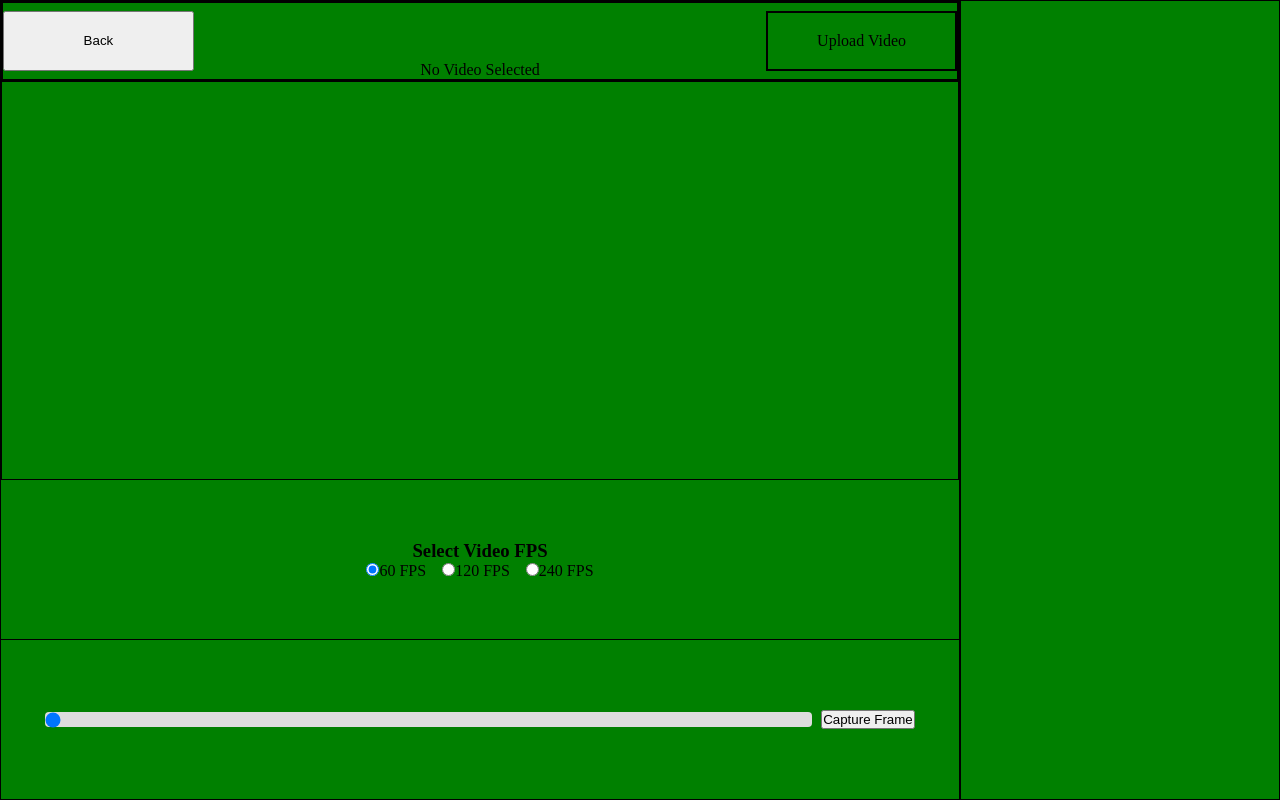
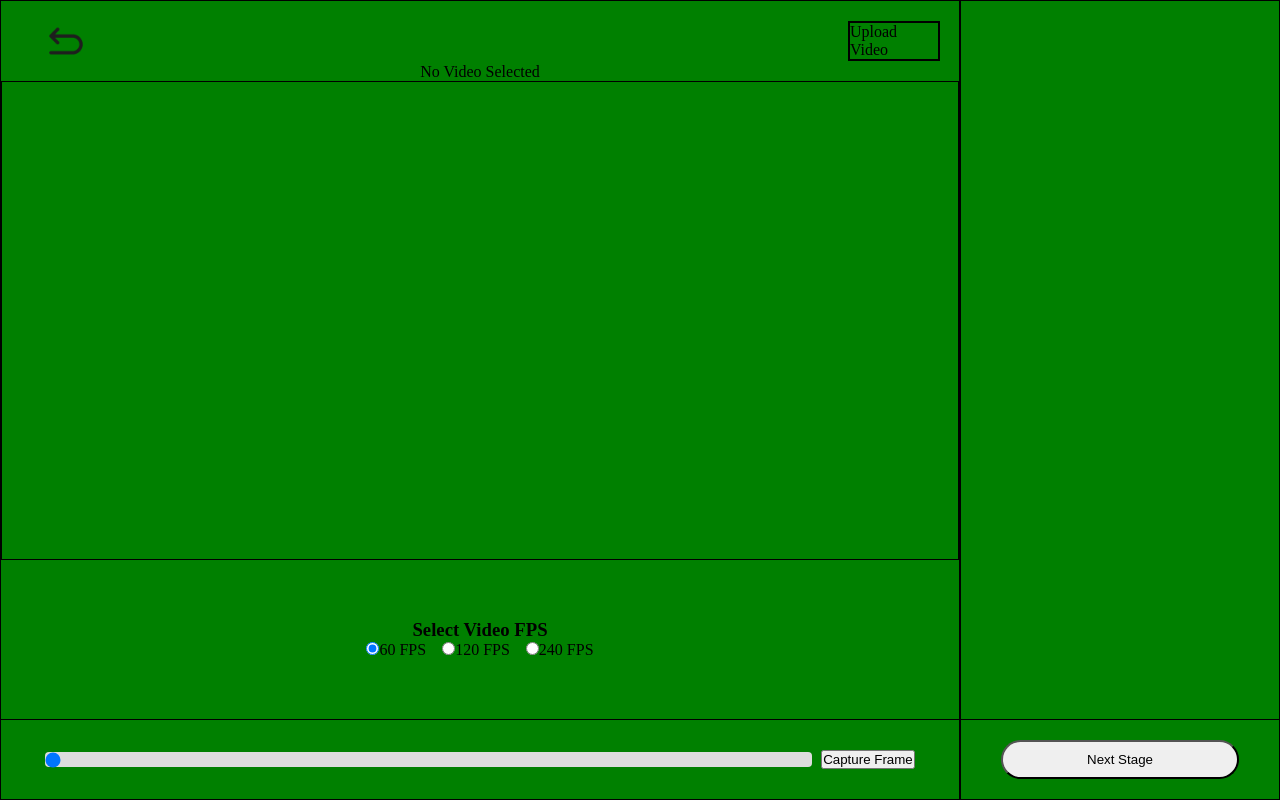
Before and after one commit to Jake-Noth/SpriteSheetGenerator, a React (Vite) app in the folder frontend/: page / in a window 1280 px wide. Both pictures are taken after a click on the element "Use Generator". Built offline with nearby package versions, Linux system fonts and the light colour scheme.

Commit message:
remove image from selected frames

```diff
--- a/frontend/src/GeneratorFeature/Generator.tsx
+++ b/frontend/src/GeneratorFeature/Generator.tsx
@@ -4,6 +4,7 @@ import SliderAndCapture from "./GeneratorComponents/SliderAndCapture"
 import Canvas from "./GeneratorComponents/Canvas"
 import Header from "./GeneratorComponents/Header"
 import SelectedFrames from "./GeneratorComponents/SelectedFrames"
+import NextStage from "./GeneratorComponents/NextStage"
 
 export default function Generator(){
 
@@ -27,7 +28,9 @@ export default function Generator(){
     const rightDivContainer: CSSProperties = {
         height:"100%",
         width:"25%",
-        border:"1px solid black"
+        border:"1px solid black",
+        display:"flex",
+        flexDirection:"column"
     }
 
     return(
@@ -41,6 +44,7 @@ export default function Generator(){
 
             <div style={{...rightDivContainer}}>
                 <SelectedFrames/>
+                <NextStage/>
             </div>
         </div>
     )
--- a/frontend/src/GeneratorFeature/GeneratorComponents/BackModal.tsx
+++ b/frontend/src/GeneratorFeature/GeneratorComponents/BackModal.tsx
@@ -1,6 +1,7 @@
 import { CSSProperties } from "react"
 import { usePageStore } from "../../PageSwitchStore";
 import { useDrawCanvasStore } from "../DrawCanvasStore";
+import { useSaveCanvasStore } from "../SaveCanvasStore";
 
 
 
@@ -29,9 +30,11 @@ export default function BackModal(props:modalProps){
 
     const {switchToHome} = usePageStore()
     const {reset} = useDrawCanvasStore()
+    const {resetSavedFrames} = useSaveCanvasStore()
 
     const switchToHomeAndReset = () =>{
         reset()
+        resetSavedFrames()
         switchToHome()
     }
 
@@ -50,7 +53,7 @@ export default function BackModal(props:modalProps){
             onClick={handleModalContentClick}>
 
                 <div style={{height:"40%", width:"90%", display:"flex", alignItems:"center", justifyContent:"center"}}>
-                    WARNING your progress will not be saved. Recommended approach is to reopen the page in a new tab to see the instructions
+                    WARNING your progress will not be saved. Recommended approach is to reopen the page in a new tab to see the instructions.
                 </div>
 
                 <div style={{height:"25%", width:" 90%", display:"flex", justifyContent:"center", alignItems:"center", gap:"5%"}}>
--- a/frontend/src/GeneratorFeature/GeneratorComponents/Canvas.tsx
+++ b/frontend/src/GeneratorFeature/GeneratorComponents/Canvas.tsx
@@ -13,7 +13,7 @@ export default function Canvas(){
     };
 
     return(
-        <div style={{height:"50%", width:"100%"}}>
+        <div style={{height:"60%", width:"100%"}}>
             <canvas ref={canvasCallbackRef} style={{ height: "100%", width: "100%", border:"1px solid black"}} />
         </div>
 
--- a/frontend/src/GeneratorFeature/GeneratorComponents/Header.tsx
+++ b/frontend/src/GeneratorFeature/GeneratorComponents/Header.tsx
@@ -43,14 +43,12 @@ export default function VideoAndBack() {
     };
 
     return (
-        <div id="header" style={{ height: "10%", width: "100%", display: "flex",flexDirection:"row",justifyContent:"space-between", alignItems:"center", border:"2px solid black" }}>
+        <div id="header" style={{ height: "10%", width: "100%", display: "flex",flexDirection:"row",justifyContent:"space-between", alignItems:"center", paddingRight:"2%", paddingLeft:"2%" }}>
 
-                <button
-                    style={{ height: "80%", width: "20%"}}
+                <div
+                    style={{ height: "50%", width: "10%", backgroundImage: "url('/back-arrow.webp')", backgroundSize:"contain", backgroundRepeat:"no-repeat", backgroundPosition:"center"}}
                     onClick={showTheModal}
-                >
-                    Back
-                </button>
+                />
 
                 <div
                     style={{
@@ -68,12 +66,13 @@ export default function VideoAndBack() {
                     htmlFor="videoUpload"
                     className="upload-label"
                     style={{
-                        height:"80%",
+                        height:"50%",
                         border: "2px solid black",
-                        width: "20%",
+                        width: "10%",
                         display: "flex",
                         alignItems: "center",
                         justifyContent: "center",
+
                     }}
                 >
                     {fileName ? "Change Video" : "Upload Video"}
--- /dev/null
+++ b/frontend/src/GeneratorFeature/GeneratorComponents/NextStage.tsx
@@ -0,0 +1,10 @@
+
+
+
+export default function NextStage(){
+    return(
+        <div id="next-stage" style={{display:"flex", height:"10%", width:"100%", borderTop:"1px solid black", justifyContent:"center", alignItems:'center'}}>
+            <button style={{height:"50%", width:"75%", borderRadius:"20px"}}>Next Stage</button>
+        </div>
+    )
+}
--- a/frontend/src/GeneratorFeature/GeneratorComponents/SelectedFrames.tsx
+++ b/frontend/src/GeneratorFeature/GeneratorComponents/SelectedFrames.tsx
@@ -1,21 +1,65 @@
 import { useSaveCanvasStore } from "../SaveCanvasStore";
 
 export default function SelectedFrames() {
-    const { savedFrames } = useSaveCanvasStore();
+    const { savedFrames, deleteSavedFrame } = useSaveCanvasStore();
 
     const sortedFrames = Object.entries(savedFrames).sort(
         ([keyA], [keyB]) => Number(keyA) - Number(keyB)
     );
 
     return (
-        <div style={{ width: "100%", height: "100%", overflowY: "auto" }}>
+        <div id="selectedFrames" style={{ width: "100%", height: "90%", overflowY: "auto" }}>
             {sortedFrames.map(([key, dataUrl]) => (
-                <div key={key} style={{ width: "100%", marginBottom: "10px" }}>
+                <div
+                    key={key}
+                    style={{
+                        width: "100%",
+                        marginBottom: "10px",
+                        position: "relative", // Needed for absolute positioning of overlay
+                        cursor: "pointer", // Change cursor to pointer to indicate interactivity
+                    }}
+                    onMouseEnter={(e: React.MouseEvent<HTMLDivElement>) => {
+                        const overlay = e.currentTarget.querySelector(".overlay") as HTMLElement;
+                        if (overlay) overlay.style.opacity = "1";
+                    }}
+                    onMouseLeave={(e: React.MouseEvent<HTMLDivElement>) => {
+                        const overlay = e.currentTarget.querySelector(".overlay") as HTMLElement;
+                        if (overlay) overlay.style.opacity = "0";
+                    }}
+                    onClick={()=>{
+                        deleteSavedFrame(Number(key))
+                    }}
+                >
                     <img
                         src={dataUrl}
                         alt={`Frame ${key}`}
-                        style={{ width: "100%", height: "auto", objectFit: "contain" }}
+                        style={{
+                            width: "100%",
+                            height: "auto",
+                            objectFit: "contain",
+                            display: "block", // Remove extra space under image
+                        }}
                     />
+                    <div
+                        className="overlay"
+                        style={{
+                            position: "absolute",
+                            top: 0,
+                            left: 0,
+                            width: "100%",
+                            height: "100%",
+                            backgroundColor: "rgba(0, 0, 0, 0.5)", // Semi-transparent background
+                            color: "white", // Text color
+                            display: "flex",
+                            justifyContent: "center",
+                            alignItems: "center",
+                            opacity: 0, // Initially hidden
+                            transition: "opacity 0.3s", // Smooth transition
+                            fontSize: "18px",
+                        }}
+                    >
+                        Remove
+                    </div>
                 </div>
             ))}
         </div>
--- a/frontend/src/GeneratorFeature/GeneratorComponents/SliderAndCapture.tsx
+++ b/frontend/src/GeneratorFeature/GeneratorComponents/SliderAndCapture.tsx
@@ -29,12 +29,8 @@ export default function SliderAndCapture(props: SliderProps) {
         [setSlider]
     );
 
-
-
-
     const captureFrame = () => {
         const slider = document.getElementById("slider") as HTMLInputElement
-
 
         if (slider && !(Number(slider.value) in savedFrames)){
             const canvas = document.createElement("canvas");
@@ -51,13 +47,12 @@ export default function SliderAndCapture(props: SliderProps) {
 
             }
         }
-
     }
 
     return (
         <div
             style={{
-                height: "20%",
+                height: "10%",
                 width: "100%",
                 display: "flex",
                 alignItems: "center",
--- a/frontend/src/GeneratorFeature/SaveCanvasStore.ts
+++ b/frontend/src/GeneratorFeature/SaveCanvasStore.ts
@@ -4,6 +4,7 @@ type SaveCanvas = {
   savedFrames: { [key: number]: string }; // Dictionary type with number keys and string values
   setSavedFrames: (frame: number, url: string) => void; // Function to add/update a frame
   resetSavedFrames: () => void; // Function to reset the saved frames
+  deleteSavedFrame: (frame: number) => void; // Function to delete a frame by its key
 };
 
 export const useSaveCanvasStore = create<SaveCanvas>((set) => ({
@@ -16,4 +17,10 @@ export const useSaveCanvasStore = create<SaveCanvas>((set) => ({
       },
     })),
   resetSavedFrames: () => set({ savedFrames: {} }), // Reset the saved frames
+  deleteSavedFrame: (frame) =>
+    set((state) => {
+      const newSavedFrames = { ...state.savedFrames };
+      delete newSavedFrames[frame]; // Delete the key-value pair
+      return { savedFrames: newSavedFrames }; // Update the state
+    }),
 }));
```
Also changed, not shown: frontend/public/back-arrow.webp (added).
